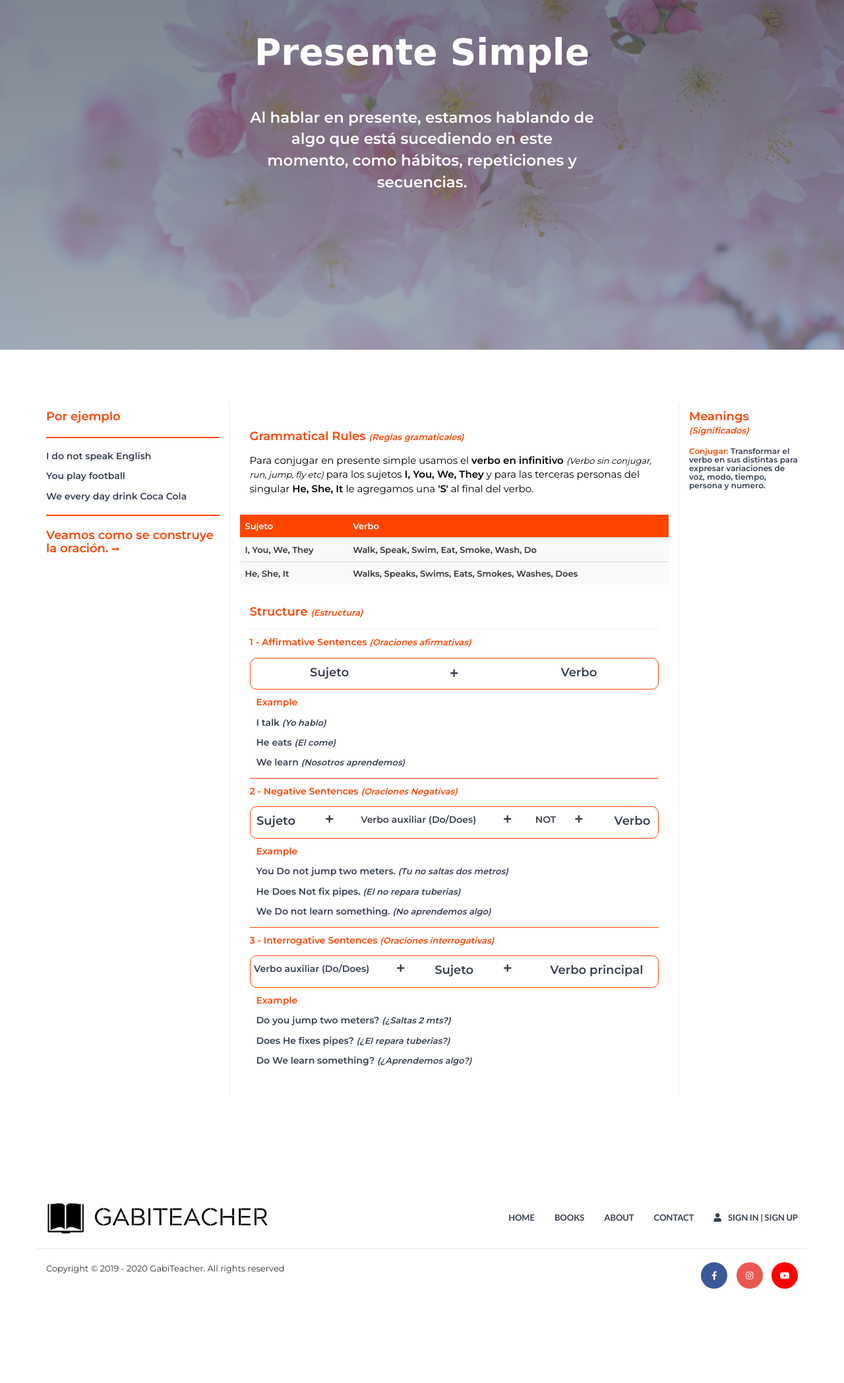
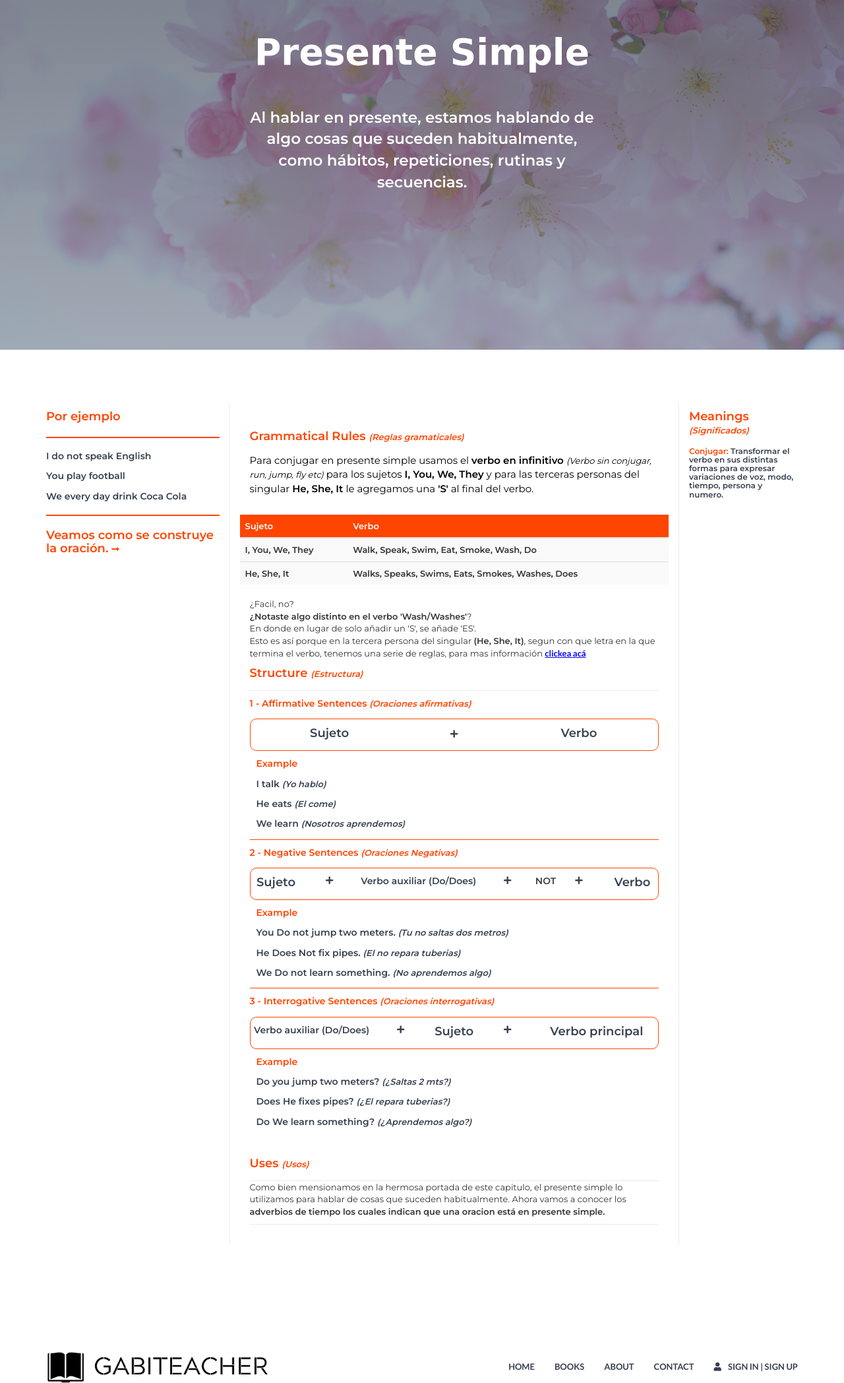
Before and after one commit to LeoD-E1/GabiTeacher, a Flask app: template templates/simple_present.html in a window 1280 px wide. Shown: the part 190-2286 px from the top of the page at 66% size. Before the commit the page ends 2143 px from the top, so only its background shows below. Run offline with Flask 2, Linux system fonts and the light colour scheme; the template is opened without the code that fills it, so the values that code supplies are empty; parts of the project's set-up code (start-up, migrations or seed data) failed here and were passed over; some libraries are stand-ins or nearby versions; some web fonts are replaced.

Commit message:
Cambios en el diseño de simple present y adicion de nuevos componentes

```diff
--- a/public/css/style.css
+++ b/public/css/style.css
@@ -649,7 +649,7 @@ textarea:focus {
 }
 
 .course .course-details .course-price.course-free {
-    color: green;
+    color: rgb(85, 98, 85);
 }
 
 .course .course-details .course-price.course-premium {
--- a/templates/components/grammatical_rules.html
+++ b/templates/components/grammatical_rules.html
@@ -1,13 +1,14 @@
 <div>
-  <h4 class="orangered">Grammatical Rules <i>(Reglas gramaticales)</i> </h4>
+  <h4 class="orangered">Grammatical Rules <i>(Reglas gramaticales)</i></h4>
 </div>
 
 <div class="description">
   <p>
     Para conjugar en presente simple usamos el
-    <b>verbo en infinitivo </b><i>(Verbo sin conjugar, run, jump, fly etc)</i> para
-    los sujetos <b>I, You, We, They</b> y para las terceras personas del
-    singular <b>He, She, It</b> le agregamos una <b>'S'</b> al final del verbo.
+    <b>verbo en infinitivo </b
+    ><i>(Verbo sin conjugar, run, jump, fly etc)</i> para los sujetos
+    <b>I, You, We, They</b> y para las terceras personas del singular
+    <b>He, She, It</b> le agregamos una <b>'S'</b> al final del verbo.
   </p>
 </div>
 <br />
@@ -32,3 +33,14 @@
     </tbody>
   </table>
 </div>
+
+<div>
+  <p>
+    ¿Facil, no?<br /><b>¿Notaste algo distinto en el verbo 'Wash/Washes'</b>?
+    <br />En donde en lugar de solo añadir un 'S', se añade 'ES'.<br />Esto es
+    así porque en la tercera persona del singular <b>(He, She, It)</b>, segun
+    con que letra en la que termina el verbo, tenemos una serie de reglas, para
+    mas información
+    <a style="color: blue; text-decoration: underline;" href="#">clickea acá</a>
+  </p>
+</div>
--- a/templates/components/interrogative.html
+++ b/templates/components/interrogative.html
@@ -36,3 +36,4 @@
     <li><h5>Do We learn something? <i>(¿Aprendemos algo?)</i></h5></li>
   </ul>
 </div>
+<br>
--- a/templates/components/meanings.html
+++ b/templates/components/meanings.html
@@ -4,7 +4,7 @@
   <ul>
     <li>
       <p>
-        <h6><b class="orangered">Conjugar:</b> Transformar el verbo en sus distintas para expresar
+        <h6><b class="orangered">Conjugar:</b> Transformar el verbo en sus distintas formas para expresar
         variaciones de voz, modo, tiempo, persona y numero.</h6>
       </p>
     </li>
--- /dev/null
+++ b/templates/components/uses.html
@@ -0,0 +1,9 @@
+<h4 class="orangered">Uses <i>(Usos)</i></h4>
+<div style="border-top: solid 1px #ebebed; border-bottom: solid 1px #ebebed;">
+  <p>
+    Como bien mensionamos en la hermosa portada de este capitulo, el presente
+    simple lo utilizamos para hablar de cosas que suceden habitualmente. Ahora
+    vamos a conocer los <b>adverbios de tiempo los cuales indican que una oracion está
+    en presente simple.</b>
+  </p>
+</div>
--- a/templates/simple_present.html
+++ b/templates/simple_present.html
@@ -14,8 +14,8 @@ style="background-image:url('../public/img/simple-present.jpg');" {% endblock %}
   <div class="col-md-12">
     <p class="subtitle">
       <b
-        >Al hablar en presente, estamos hablando de algo que está sucediendo en
-        este momento, como hábitos, repeticiones y secuencias.</b
+        >Al hablar en presente, estamos hablando de algo cosas que suceden
+        habitualmente, como hábitos, repeticiones, rutinas y secuencias.</b
       >
     </p>
   </div>
@@ -49,15 +49,26 @@ style="background-image:url('../public/img/simple-present.jpg');" {% endblock %}
 
       <div
         class="col-md-7"
-        style="border-left: solid 0.5px #ebebed; padding: 30px; border-right: solid 0.5px #ebebed"
+        style="
+          border-left: solid 0.5px #ebebed;
+          padding: 30px;
+          border-right: solid 0.5px #ebebed;
+        "
       >
+        <!---->
         {% include 'components/grammatical_rules.html' %}
+        <!---->
         {% include 'components/affirmative.html' %}
+        <!---->
         {% include 'components/negative.html' %}
-        {% include'components/interrogative.html' %}
+        <!---->
+        {% include 'components/interrogative.html' %}
+        <!---->
+        {% include 'components/uses.html' %}
+        <!---->
       </div>
 
-      <div class="col-md-2" >
+      <div class="col-md-2">
         {% include 'components/meanings.html' %}
       </div>
     </div>
```
Also changed, not shown: public/css/verb_tenses.css (+0 -37 lines), templates/index.html (+2 -10 lines).
